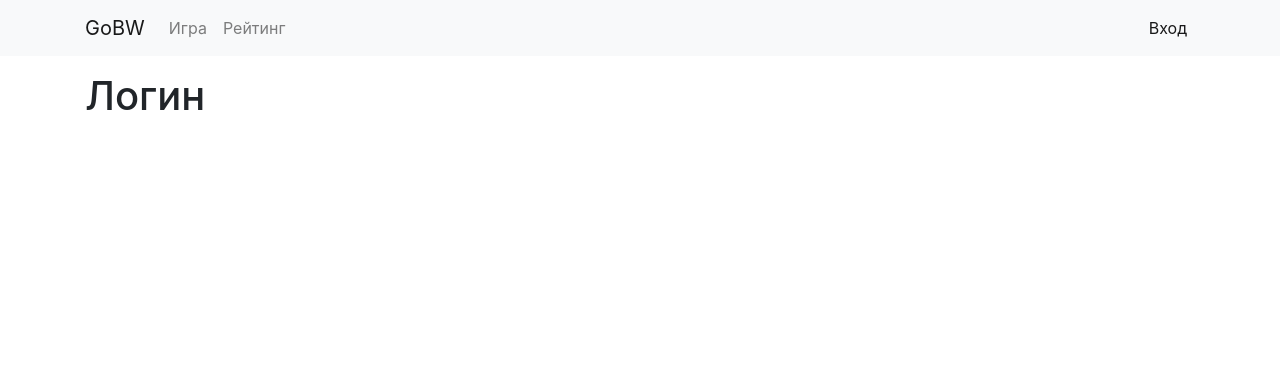
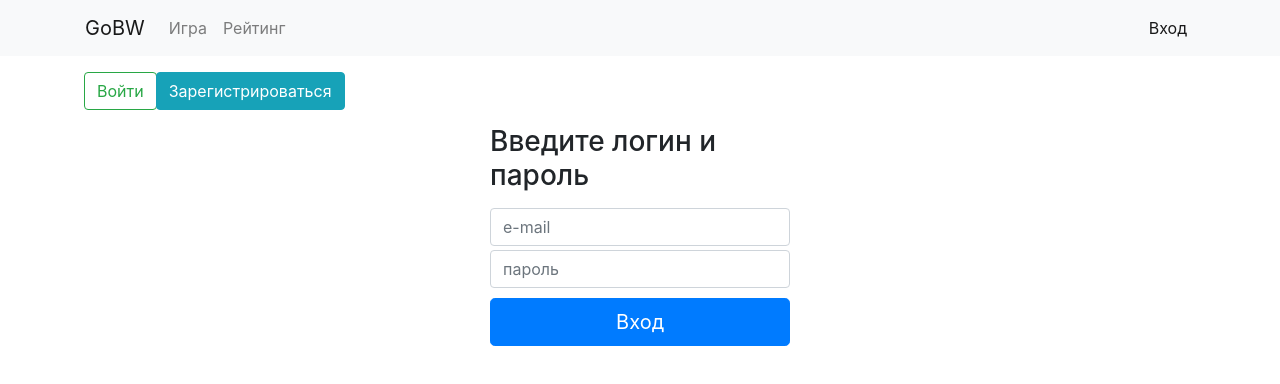
Before and after one commit to MKondakova/Black-White, a Vue app: page /login in a window 1280 px wide. Shown: the top 384 px of the page. Built offline with nearby package versions, Linux system fonts and the light colour scheme.

Commit message:
Базовая форма логина (html)

```diff
--- a/src/views/Login.vue
+++ b/src/views/Login.vue
@@ -1,6 +1,24 @@
+
 <template>
+
   <b-container fluid="lg" class="mt-3">
-    <h1>Логин</h1>
+  <b-input-group-append>
+      <b-button variant="outline-success">Войти</b-button>
+      <b-button variant="info">Зарегистрироваться</b-button>
+    </b-input-group-append>
+<main class="form-signin">
+  <form>
+    <h1 class="h3 mb-3 fw-normal">Введите логин и пароль</h1>
+    <div class="form-floating">
+      <input type="email" class="form-control" id="floatingInput" placeholder="e-mail">
+    </div>
+    <div class="form-floating">
+      <input type="password" class="form-control" id="floatingPassword" placeholder="пароль">
+    </div>
+
+    <button class="w-100 btn btn-lg btn-primary" type="submit">Вход</button>
+  </form>
+</main>
   </b-container>
 </template>
 
@@ -11,5 +29,57 @@ export default {
 </script>
 
 <style scoped>
+ .bd-placeholder-img {
+        font-size: 1.125rem;
+        text-anchor: middle;
+        -webkit-user-select: none;
+        -moz-user-select: none;
+        user-select: none;
+      }
+
+      @media (min-width: 768px) {
+        .bd-placeholder-img-lg {
+          font-size: 3.5rem;
+        }
+      }
+.main{
+  height: 100%;
+}
+
+.main{
+  display: flex;
+  align-items: center;
+  padding-top: 40px;
+  padding-bottom: 40px;
+  background-color: #f5f5f5;
+}
+
+.form-signin {
+  width: 100%;
+  max-width: 330px;
+  padding: 15px;
+  margin: auto;
+}
+
+.form-signin .checkbox {
+  font-weight: 400;
+}
+
+.form-signin .form-floating:focus-within {
+  z-index: 2;
+}
+
+.form-signin input[type="email"] {
+  margin-bottom: 4px;
+  border-bottom-right-radius: 2;
+  border-bottom-left-radius: 2;
+}
+
+.form-signin input[type="password"] {
+  margin-bottom: 10px;
+  border-top-left-radius: 2;
+  border-top-right-radius: 2;
+  border-top-width: 1px;
+}
 
 </style>
```
